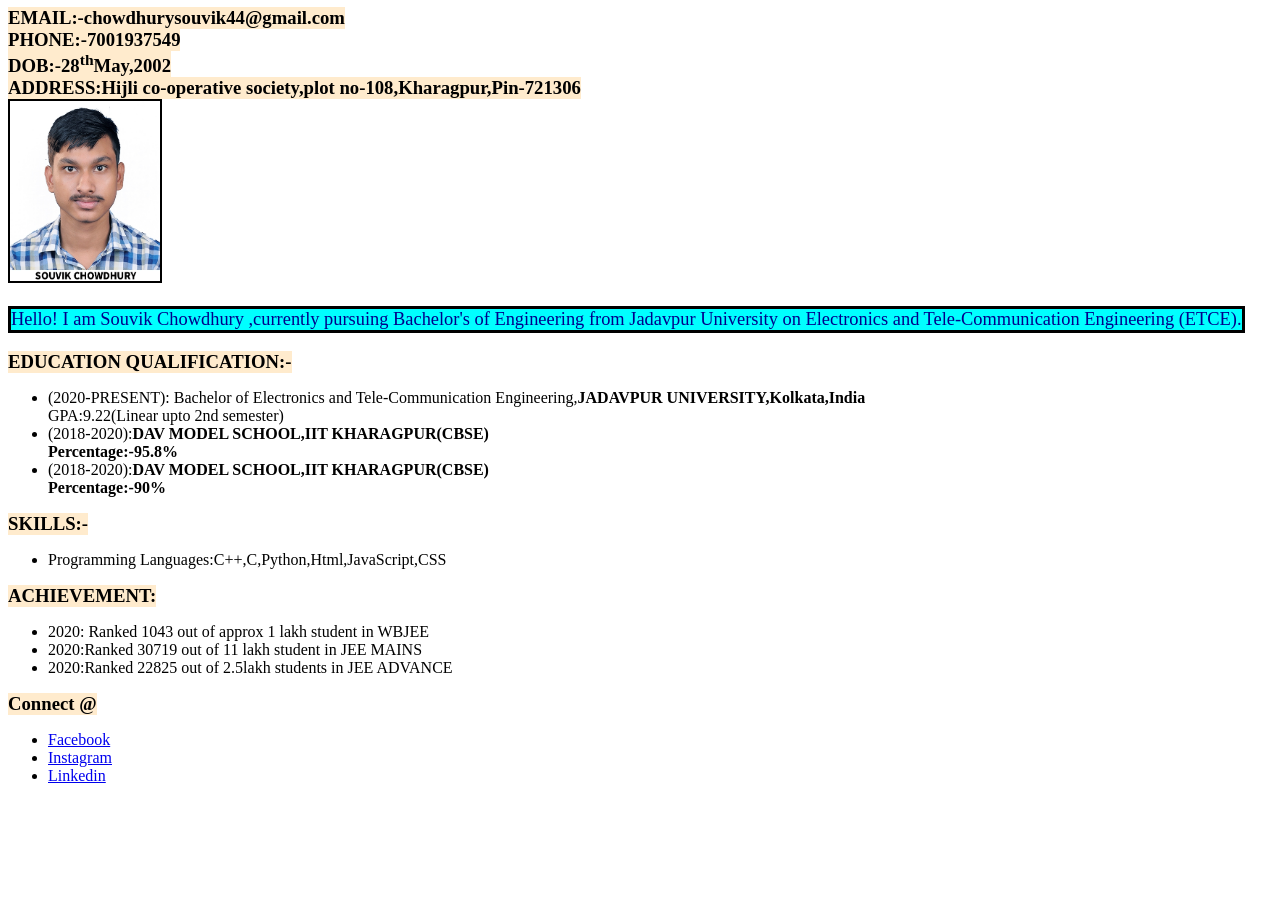
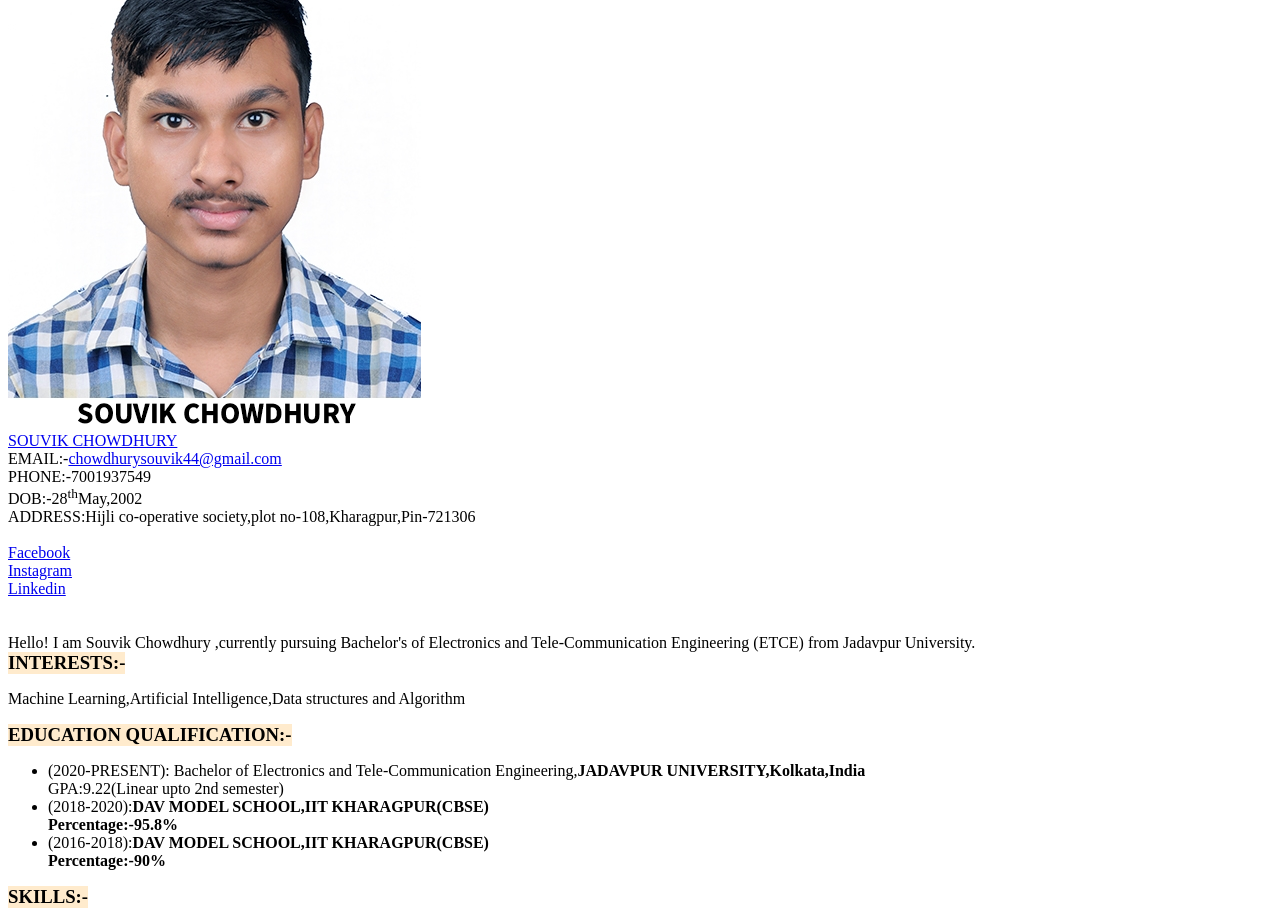
Before and after one commit to souvik2222/resume, a plain HTML site: page index.html in a window 1280 px wide. Shown: the part 73-994 px from the top of the page. Before the commit the page ends 874 px from the top, so only its background shows below. Drawn offline with Linux system fonts and the light colour scheme.

Commit message:
Update index.html

```diff
--- a/index.html
+++ b/index.html
@@ -6,29 +6,61 @@
     <meta name="viewport" content="width=device-width, initial-scale=1.0">
     <title>Souvik Chowdhury</title>
     <link rel="stylesheet" href="demo.css">
+    <!-- <link rel="stylesheet" href="bootstrap.css">    -->
 </head>
 <body>
-    <h1 >Souvik Chowdhury</h1>
-    <h3>EMAIL:-chowdhurysouvik44@gmail.com</h3>
-    <h3>PHONE:-<a id="phone" href="tel:+91 7001937549">7001937549</a></h3>
-    <h3>DOB:-28<sup>th</sup>May,2002</h3>
-    <h3>ADDRESS:Hijli co-operative society,plot no-108,Kharagpur,Pin-721306</h3>
-    <img src="souvik.JPG" alt="Not Available" width="150px" height="180px" border="2px black solid" border-color="red">
-    <p id="intro">
-        Hello! I am Souvik Chowdhury ,currently pursuing Bachelor's of Engineering from Jadavpur University on Electronics and Tele-Communication Engineering (ETCE).
-    </p>
-    <p  id="edu">
-       <h3>EDUCATION QUALIFICATION:-</h3>
+
+    <nav id="header-nav" class="navbar navbar-default">
+        <div class="container">
+            <div class="image">
+                <img src="souvik.JPG" alt="image">
+            </div>
+            <div class="navbar-header">
+                <a href="index.html"  >SOUVIK CHOWDHURY</a>
+            </div>
+            <div class="info">
+                EMAIL:-<a href = "mailto: chowdhurysouvik44@gmail.com">chowdhurysouvik44@gmail.com</a>
+                <br>
+                PHONE:-<a id="phone" href="tel:+91 7001937549">7001937549</a>
+                <br>
+                DOB:-28<sup>th</sup>May,2002
+                <br>
+                ADDRESS:Hijli co-operative society,plot no-108,Kharagpur,Pin-721306
+            </div>
+            <br>
+            <div class="social">
+                <div class="fb">                <a href="https://www.facebook.com/souvik.chowdhury.98499/" target="BLANK">Facebook</a>
+                </div>
+                <div class="insta"><a href="https://www.instagram.com/souvik_chowdhury_05/" target="BLANK">Instagram</a>
+                </div>
+                <div class="linkedin"><a href="https://www.linkedin.com/in/souvik-chowdhury-9b7235218/" target="BLANK">Linkedin</a>  </div>
+
+
+            </div>
+            <div><br><br></div>
+        </div>
+    </nav>
+    <div class="intro"> Hello! I am Souvik Chowdhury ,currently pursuing Bachelor's of Electronics and Tele-Communication Engineering (ETCE) from Jadavpur University.
+    </div>
+    <div class="interest">
+        <h3>INTERESTS:-</h3>
+        <p>Machine Learning,Artificial Intelligence,Data structures and Algorithm</p>
+
+    </div>
+    <div class="edu">
+        <h3>EDUCATION QUALIFICATION:-</h3>
         <ul>
             <li>(2020-PRESENT): Bachelor of Electronics and Tele-Communication Engineering,<b>JADAVPUR UNIVERSITY,Kolkata,India</b> </li>
             GPA:9.22(Linear upto 2nd semester)
             <li>(2018-2020):<b>DAV MODEL SCHOOL,IIT KHARAGPUR(CBSE)</b></li>
             <b>Percentage:-95.8%</b>
-            <li>(2018-2020):<b>DAV MODEL SCHOOL,IIT KHARAGPUR(CBSE)</b></li>
+            <li>(2016-2018):<b>DAV MODEL SCHOOL,IIT KHARAGPUR(CBSE)</b></li>
             <b>Percentage:-90%</b>
 
         </ul>
-    </p>
+    </div>
+
+
     <div>
         <h3>SKILLS:-</h3>
         <ul>
@@ -49,9 +81,9 @@
     <article>
         <h3>Connect @</h3>
         <ul>
-            <li><a href="https://www.facebook.com/souvik.chowdhury.98499/" target="BLANK">Facebook</a></li>
-            <li><a href="https://www.instagram.com/souvik_chowdhury_05/" target="BLANK">Instagram</a></li>
-            <li><a href="https://www.linkedin.com/in/souvik-chowdhury-9b7235218/" target="BLANK">Linkedin</a></li>
+            <li></li>
+            <li></li>
+            <li></li>
         </ul>
     </article>
 </body>
```
